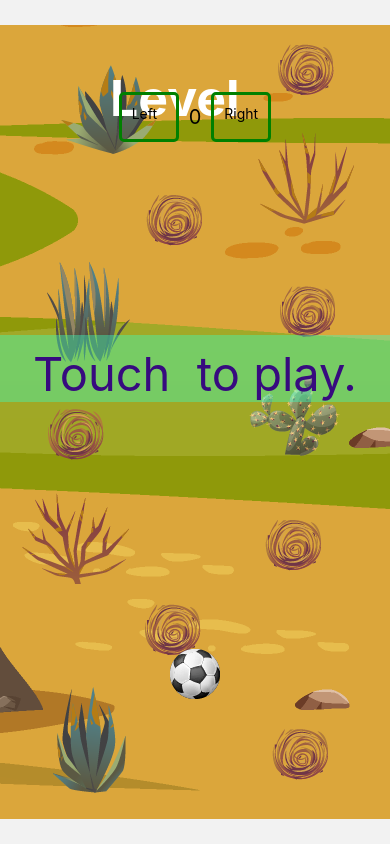
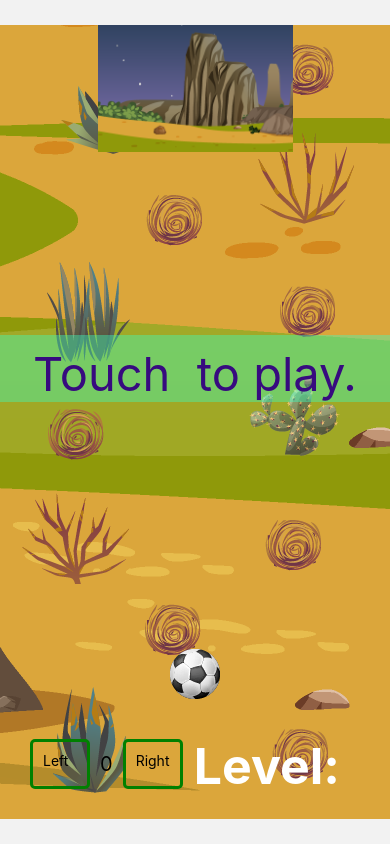
Before and after one commit to EvgeniySelivanov/betrics, a React Native app: screen /Game in a window 390 px wide. Built offline with nearby package versions, Linux system fonts and the light colour scheme; no server answers.

Commit message:
add goal

```diff
--- /dev/null
+++ b/components/Goal.jsx
@@ -0,0 +1,24 @@
+import React from 'react';
+import {View,ImageBackground} from 'react-native';
+import styled from 'styled-components/native';
+import { CONSTANTS } from '../constants';
+const bgImage = require('../assets/bgMenu.png');
+const GoalImage = styled(ImageBackground)`
+ position:absolute;
+ top:${CONSTANTS.GOAL_POSITION.y}px;
+ left:${CONSTANTS.GOAL_POSITION.x}px;
+ width:${CONSTANTS.GOAL_WIDTH}px;
+ height:${CONSTANTS.GOAL_HEIGHT}px;
+ overflow: hidden;
+`;
+const Goal = () => {
+  return (
+    <GoalImage source={bgImage}>
+
+    </GoalImage>
+  );
+}
+
+
+
+export default Goal;
--- a/components/RangeSlider.jsx
+++ b/components/RangeSlider.jsx
@@ -57,6 +57,7 @@ const RangeSlider = ({ getTanDeg }) => {
   }, [isButtonPressed2, value]);
 
   return (
+    <View style={styles.main}>
       <View style={styles.container}>
         <TouchableOpacity
           onPressIn={decreaseValue}
@@ -74,10 +75,16 @@ const RangeSlider = ({ getTanDeg }) => {
           <Text>Right</Text>
         </TouchableOpacity>
       </View>
+    </View>
   );
 };
 
 const styles = StyleSheet.create({
+  main:{
+    position:'absolute',
+    bottom:30,
+    left:30
+  },
   container: {
     flexDirection: 'row',
     alignItems: 'center',
--- a/constants.js
+++ b/constants.js
@@ -2,6 +2,9 @@ import { Dimensions } from 'react-native';
 export const CONSTANTS = {
   SCREEN_HEIGHT: Dimensions.get('window').height,
   SCREEN_WIDTH: Dimensions.get('window').width,
+  GOAL_WIDTH:Dimensions.get('window').width/2,
+  GOAL_HEIGHT:Dimensions.get('window').height*0.15,
+  GOAL_POSITION:{x:Dimensions.get('window').width/2-Dimensions.get('window').width/4,y:0},
   BALL_POSITION: {
     x: Dimensions.get('window').width / 2 - 25,
     y: Dimensions.get('window').height / 1.3 - 25,
--- a/helpers/AppStateContext.jsx
+++ b/helpers/AppStateContext.jsx
@@ -2,16 +2,15 @@ import React, { createContext, useContext, useState } from 'react';
 import { CONSTANTS } from '../constants';
 export const AppStateContext = createContext();
 export const AppStateProvider = ({ children }) => {
-  const [bounce, setBounce] = useState(false);
+  const [level, setLevelUp] = useState(1);
 
-  const updateBounce = (newData) => {
-    console.log('useContext ');
-    setBounce(newData);
+  const updateLevel = (newData) => {
+    setLevelUp(newData);
   };
 
   const contextValue = {
-    bounce:bounce,
-    updateBounce:updateBounce,
+    level:level,
+    setLevelUp:setLevelUp,
   };
 
   return (
--- a/screens/Game.jsx
+++ b/screens/Game.jsx
@@ -15,6 +15,7 @@ import styled from 'styled-components/native';
 import StartMessage from '../components/StartMessage';
 import Ball from '../components/Ball';
 import RangeSlider from '../components/RangeSlider';
+import Goal from '../components/Goal';
 const bgImage = require('../assets/bgGame.png');
 const Space = styled(ImageBackground)`
   flex: 1;
@@ -24,8 +25,8 @@ const Space = styled(ImageBackground)`
 `;
 const ScoreText = styled.Text`
   position: absolute;
-  top: 43px;
-  left: 110px;
+  bottom: 23px;
+  right: 50px;
   color: #ffffff;
   font-size: 50px;
   font-weight: 700;
@@ -87,9 +88,10 @@ const Game = () => {
   return (
     <TouchableWithoutFeedback onPress={startGame}>
       <Space source={bgImage}>
-        <ScoreText>Level</ScoreText>
+        <ScoreText>Level:</ScoreText>
         <StartMessage isGameRun={isGameRun} />
         <RangeSlider getTanDeg={getTanDeg} />
+        <Goal/>
         <Animated.View
           style={[
             { position: 'absolute' },
```
Lines whose indentation alone changed are shown as unchanged.
